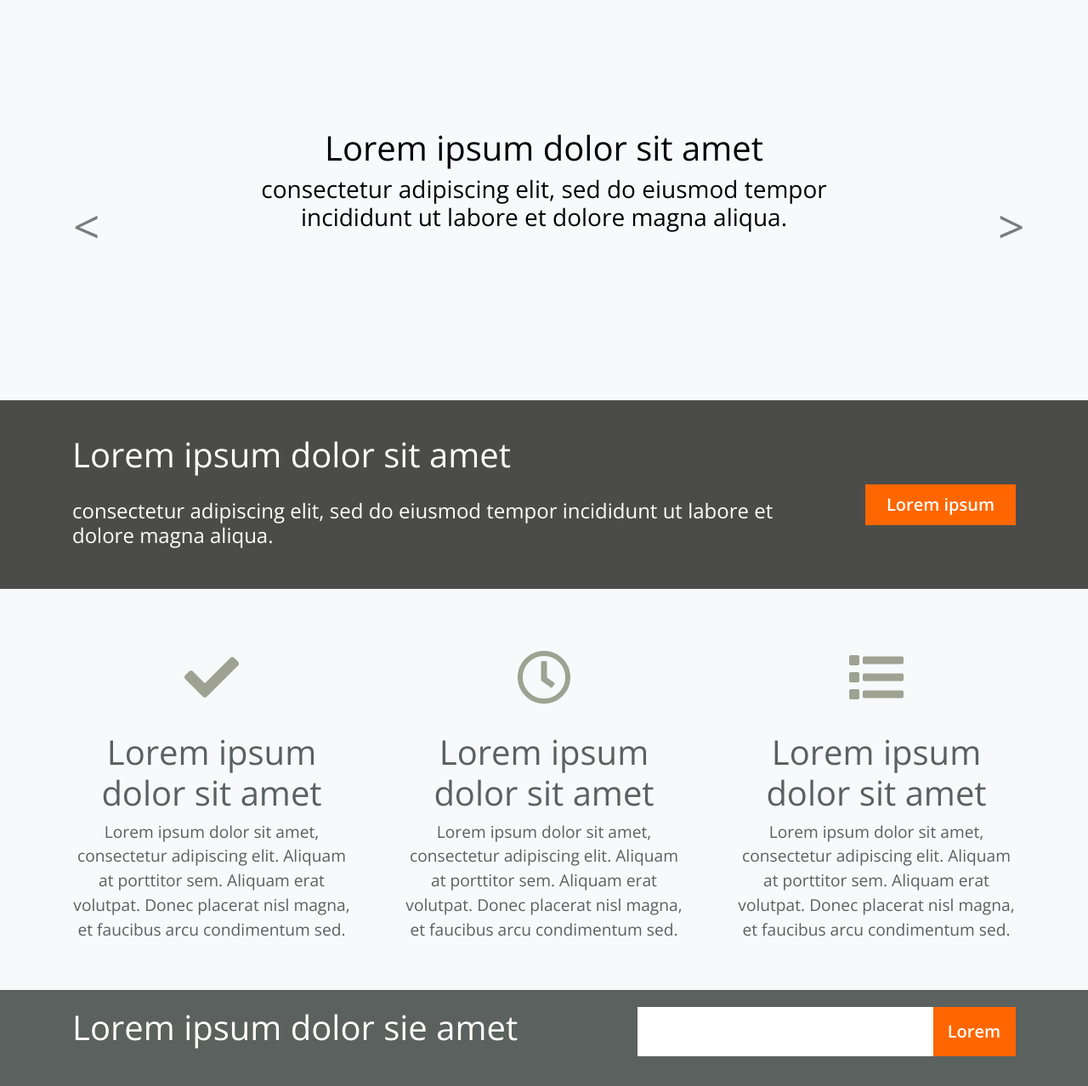
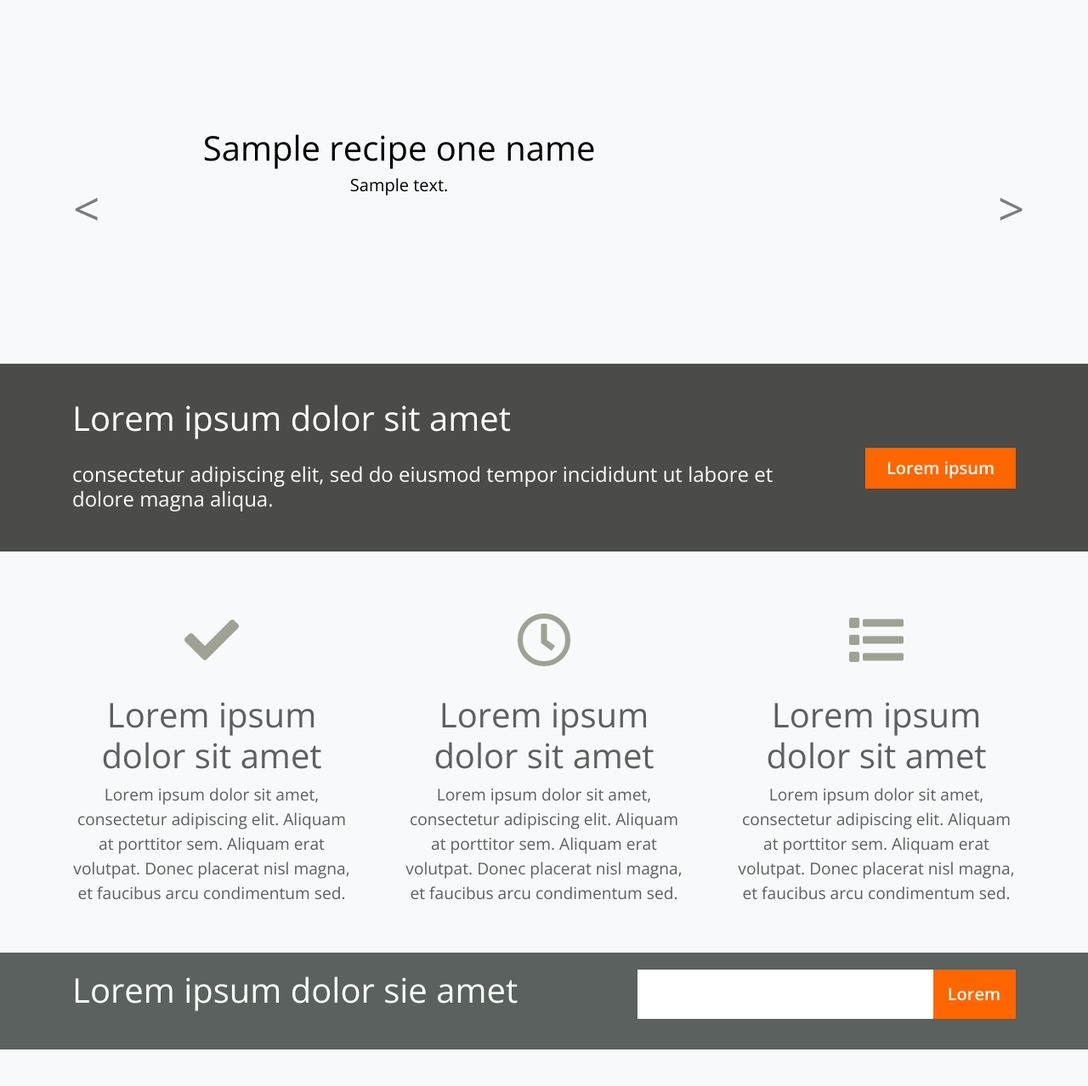
Before and after one commit to Krzysztof-Nerwinski/zaplanuj_jedzonko, a Django app: template jedzonko/templates/index.html in a window 1280 px wide. Shown: the part 101-1379 px from the top of the page at 85% size. Run offline with Django 3.2, Linux system fonts and the light colour scheme; the template is opened without the code that fills it: most values are stand-ins (such as "Sample title", 1, 10 or a date in 2020); some libraries are stand-ins or nearby versions; some web fonts are replaced.

Commit message:
dodana karuzela

```diff
--- a/jedzonko/templates/index.html
+++ b/jedzonko/templates/index.html
@@ -48,27 +48,24 @@
                 <div class="carousel-item active">
                     <div class="container w-75 d-flex">
                         <div class="carousel-caption d-block">
-                            <h1>Lorem ipsum dolor sit amet</h1>
-                            <h3> consectetur adipiscing elit, sed do eiusmod tempor incididunt ut labore et dolore
-                                magna aliqua.</h3>
+                            <h1>{{ recipe_one_name }} </h1>
+                            <h5> {{recipe_one_description}}</h5>
                         </div>
                     </div>
                 </div>
                 <div class="carousel-item">
                     <div class="container w-75 d-flex">
                         <div class="carousel-caption d-block">
-                            <h1>Torem ipsum dolor sit amet</h1>
-                            <h3> consectetur adipiscing elit, sed do eiusmod tempor incididunt ut labore et dolore
-                                magna aliqua.</h3>
+                            <h1>{{ recipe_two_name }} </h1>
+                            <h5> {{recipe_two_description}}</h5>
                         </div>
                     </div>
                 </div>
                 <div class="carousel-item">
                     <div class="container w-75 d-flex">
                         <div class="carousel-caption d-block">
-                            <h1>Borem ipsum dolor sit amet</h1>
-                            <h3> consectetur adipiscing elit, sed do eiusmod tempor incididunt ut labore et dolore
-                                magna aliqua.</h3>
+                            <h1>{{ recipe_three_name }} </h1>
+                            <h5> {{recipe_three_description}}</h5>
                         </div>
                     </div>
                 </div>
```
Also changed, not shown: jedzonko/views.py (+29 -2 lines).
